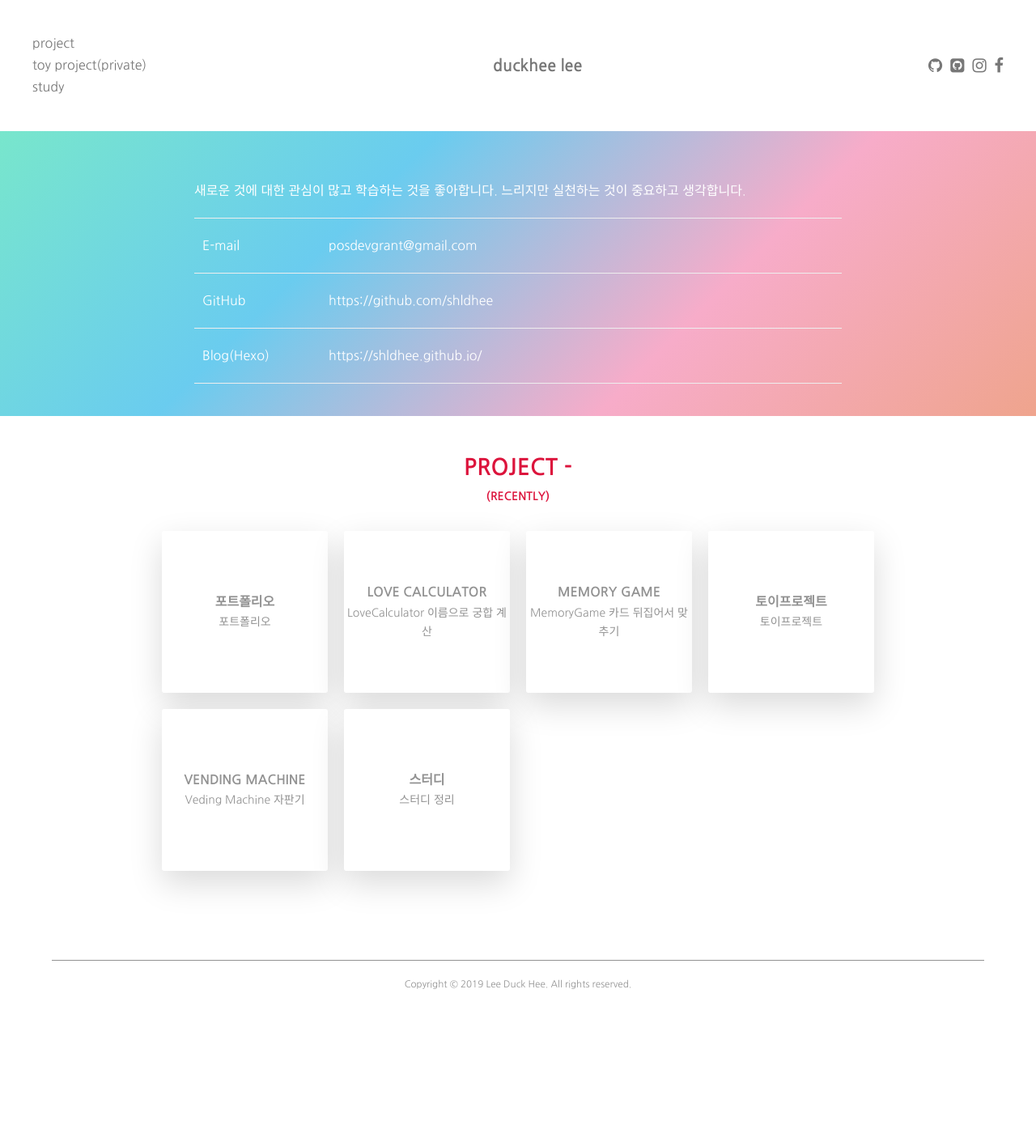
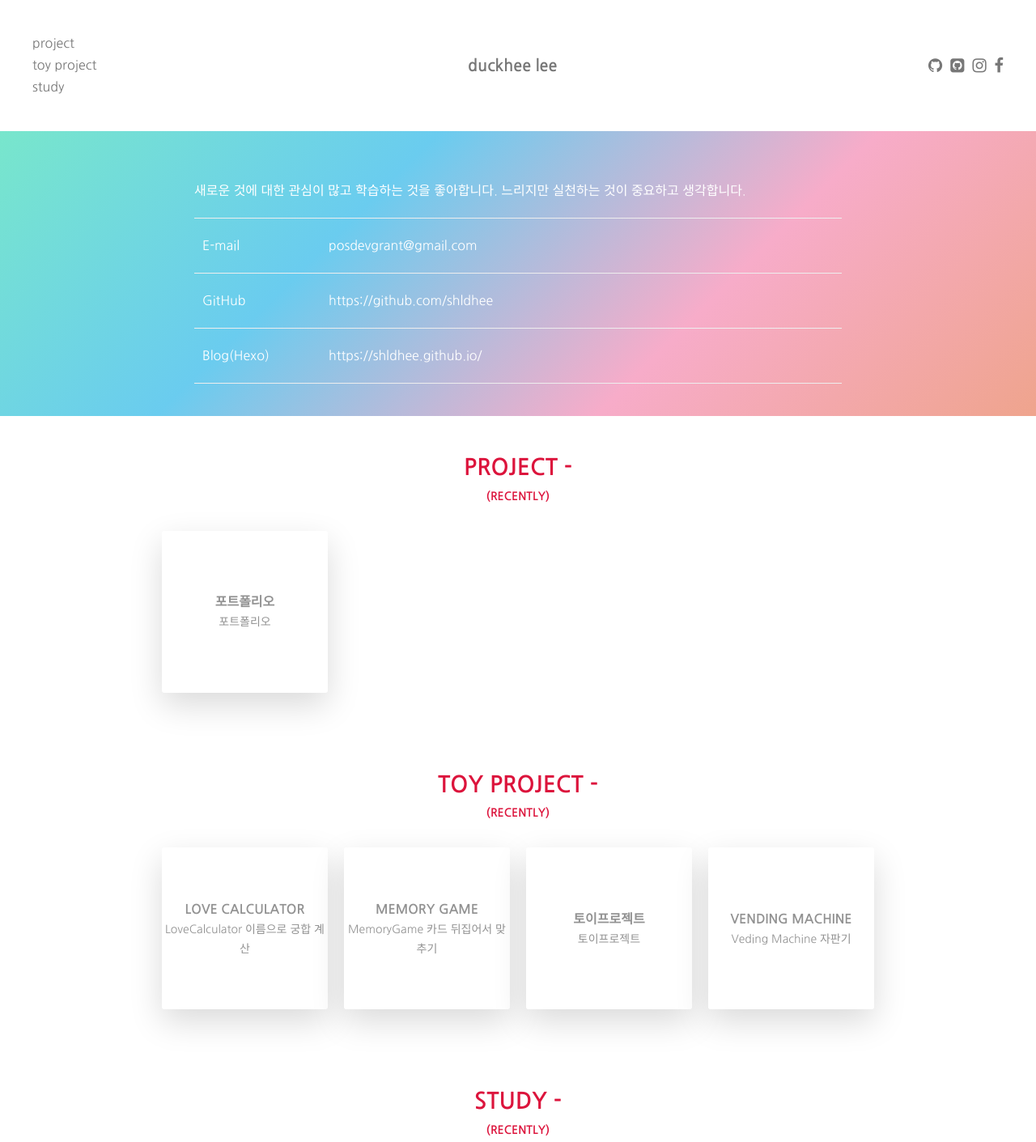
Before and after one commit to shldhee/study-project, a website: page index.html in a window 1280 px wide. Shown: the top 1411 px of the page at 81% size. Before the commit the page ends 1287 px from the top, so only its background shows below. Drawn offline with Linux system fonts and the light colour scheme.

Commit message:
Modify backup JS

```diff
--- a/index.html
+++ b/index.html
@@ -1,5 +1,5 @@
 <!DOCTYPE html>
-<html lang="en">
+<html lang="ko">
 
 <head>
   <meta charset="UTF-8">
@@ -19,7 +19,7 @@
     <nav class="navigation">
       <ul>
         <li class="navigation__item"><a href="#project" class="navigation__link">project</a></li>
-        <li class="navigation__item"><a href="#toyProject" class="navigation__link">toy project(private)</a></li>
+        <li class="navigation__item"><a href="#toyProject" class="navigation__link">toy project</a></li>
         <li class="navigation__item"><a href="#studyProject" class="navigation__link">study</a></li>
       </ul>
     </nav>
@@ -70,20 +70,20 @@
       <div class="project"></div>
     </section>
 
-    <!-- <section class="section-toy" id="toyProject">
+    <section class="section-toy" id="toyProject">
       <h2 class="heading-secondary">toy project -<span class="heading-secondary-sub">(recently)</span></h2>
       <div class="project project-toy"></div>
-    </section> -->
+    </section>
 
-    <!-- <section class="section-study" id="studyProject">
+    <section class="section-study" id="studyProject">
       <h2 class="heading-secondary">study -<span class="heading-secondary-sub">(recently)</span></h2>
       <div class="project project-study"></div>
-    </section> -->
+    </section>
 
   </main>
 
   <footer class="footer">
-    <small class="footer__copyright">Copyright © 2019 Lee Duck Hee. All rights reserved.</small>
+    <small class="footer__copyright">Copyright © 2019 LEE DUCK HEE. All rights reserved.</small>
   </footer>
 
   <div class="popup">
--- a/js/main.js
+++ b/js/main.js
@@ -7,11 +7,11 @@ const studyProject = document.querySelector('.project-study');
 
 // project, toy project, study project 리스트 필터
 const projectList = projectObject.filter(projectObj => {
+  return projectObj.category === "PROJECT";
+});
+const toyProjectList = projectObject.filter(projectObj => {
   return projectObj.category === "TOY PROJECT";
 });
-// const toyProjectList = projectObject.filter(projectObj => {
-//   return projectObj.category === "TOY PROJECT";
-// });
 const studyProjectList = projectObject.filter(projectObj => {
   return projectObj.category === "STUDY";
 });
@@ -93,5 +93,5 @@ const renderList = function(projectObject, renderProject) {
 // function 실행
 // 프로젝트 리스트 그리기
 renderList(projectList, project);
-// renderList(toyProjectList, toyProject);
+renderList(toyProjectList, toyProject);
 renderList(studyProjectList, studyProject);
--- a/js/projectObject.js
+++ b/js/projectObject.js
@@ -120,9 +120,9 @@ const projectObject = [{
 //   "description": ["반응형 웹", "웹 접근성 인증 마크 획득"],
 //   "link": "http://www.korea.ac.kr/"
 // }, {
-  "id": "toyportfolio",
+  "id": "portfolio",
   "title": "포트폴리오",
-  "category": "TOY PROJECT",
+  "category": "PROJECT",
   "type": "PRIVATE",
   "subTitle": "포트폴리오",
   "technology": "HTML, CSS, JAVASCRIPT, ES6, SCSS",
@@ -172,7 +172,7 @@ const projectObject = [{
 }, {
   "id": "study",
   "title": "스터디",
-    "category": "TOY PROJECT",
+  "category": "STUDY",
   "type": "PRIVATE",
   "subTitle": "스터디 정리",
   "technology": "HTML, CSS, JAVASCRIPT, jQuery, ES6, REACT, VUE",
```
